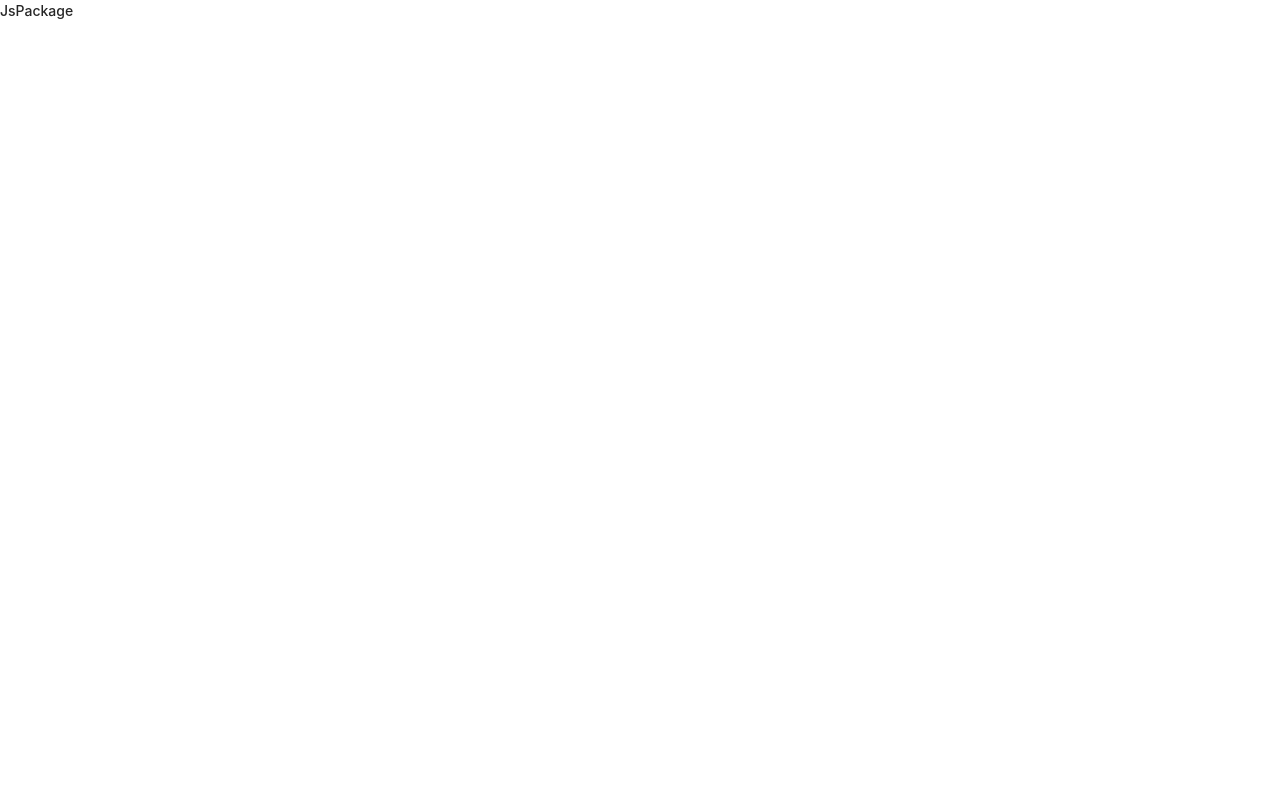
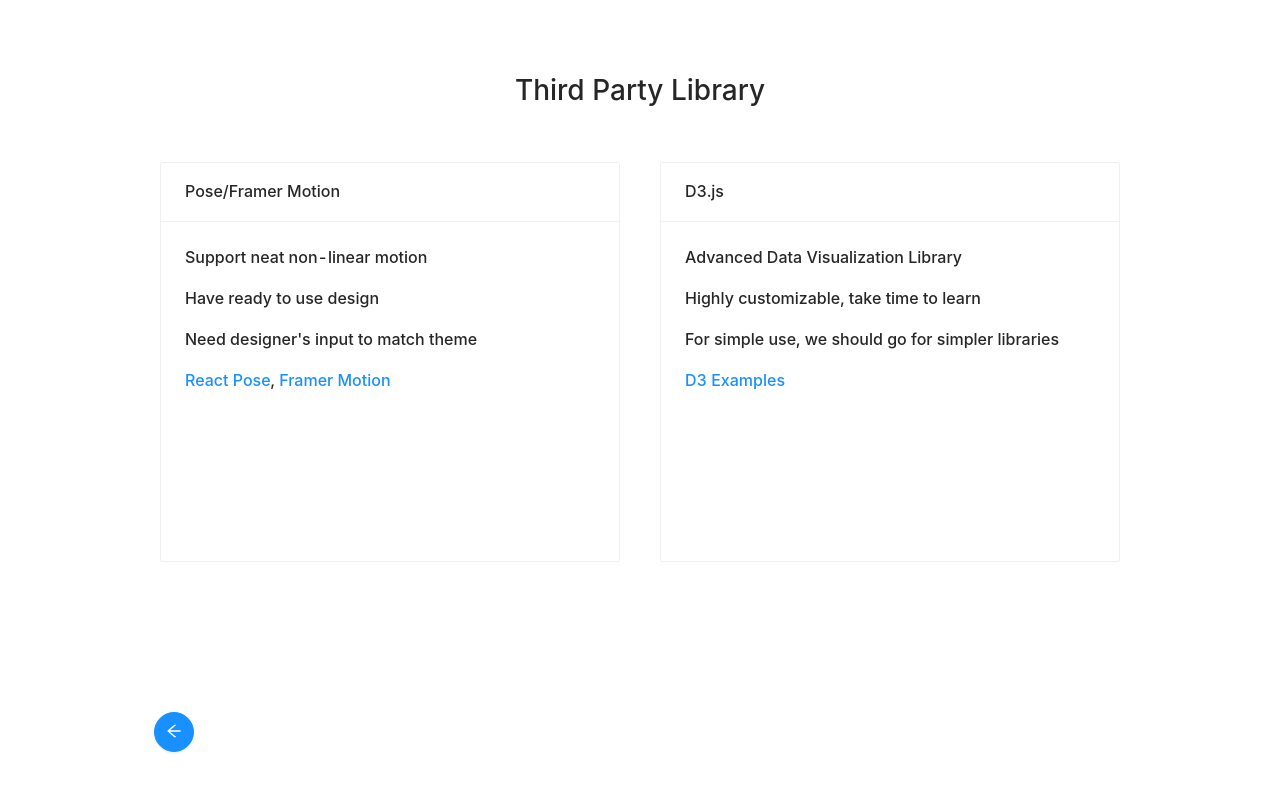
Before and after one commit to GX-CHEN/madefordesigner, a React (Create React App) app in the folder client/: page /js-lib-approach in a window 1280 px wide. Shown: the top 790 px of the page. Built offline with nearby package versions, Linux system fonts and the light colour scheme.

Commit message:
add third-party library examples

```diff
--- a/client/src/component/Chart.js
+++ b/client/src/component/Chart.js
@@ -8,7 +8,7 @@
 function Chart() {
   return (
     <div className="listing-container">
-      <h1 className="listing-header">Pure CSS Animation</h1>
+      <h1 className="listing-header">Animation with Chart</h1>
       <div className="listing-cards-container">
         <Row>
           <Col xs={24} lg={12}>
@@ -16,15 +16,15 @@
               className="card-container chart-card-container"
               title="Pie Chart Animation"
             >
-              <Timer />
+              <Timer/>
             </Card>
           </Col>
           <Col xs={24} lg={12}>
             <Card
               className="card-container chart-card-container"
-              title="Twinkle Owl"
+              title="Radar Chart"
             >
-              <Radar />
+              <Radar/>
             </Card>
           </Col>
         </Row>
--- a/client/src/component/Gif.js
+++ b/client/src/component/Gif.js
@@ -6,7 +6,7 @@
 function Gif() {
   return (
     <div className="listing-container">
-      <h1 className="listing-header">Pure CSS Animation</h1>
+      <h1 className="listing-header">Gif Animated Image</h1>
       <div className="listing-cards-container">
         <Row>
           <Col xs={24} lg={12}>
--- a/client/src/component/JsPackage.js
+++ b/client/src/component/JsPackage.js
@@ -1,10 +1,42 @@
 import React from 'react';
-import './CSS.css';
+import './Gif.css';
+import {Card, Col, Row} from "antd";
+import BackButton from "./BackButton";
 
-function JsPackage() {
+function JsPackages() {
   return (
-    <div>JsPackage</div>
+    <div className="listing-container">
+      <h1 className="listing-header">Third Party Library</h1>
+      <div className="listing-cards-container">
+        <Row>
+          <Col xs={24} lg={12}>
+            <Card
+              className="card-container"
+              title="Pose/Framer Motion"
+            >
+              <p>Support neat non-linear motion</p>
+              <p>Have ready to use design</p>
+              <p>Need designer's input to match theme</p>
+              <p><a href="https://popmotion.io/pose/">React Pose</a>, <a href="https://www.framer.com/motion/">Framer
+                Motion</a></p>
+            </Card>
+          </Col>
+          <Col xs={24} lg={12}>
+            <Card
+              className="card-container"
+              title="D3.js"
+            >
+              <p>Advanced Data Visualization Library</p>
+              <p>Highly customizable, take time to learn</p>
+              <p>For simple use, we should go for simpler libraries</p>
+              <p><a href="https://observablehq.com/@d3/gallery">D3 Examples</a></p>
+            </Card>
+          </Col>
+        </Row>
+      </div>
+      <BackButton/>
+    </div>
   );
 }
 
-export default JsPackage;
+export default JsPackages;
```
